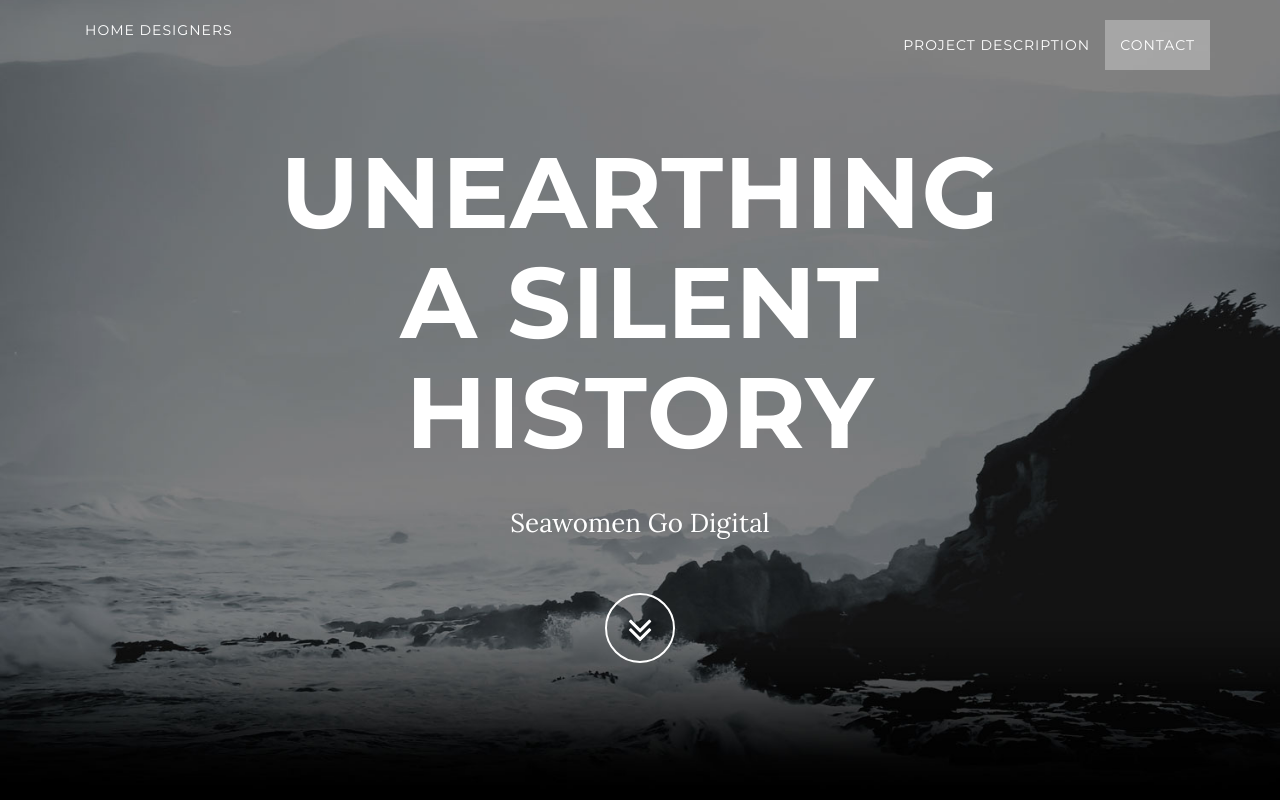
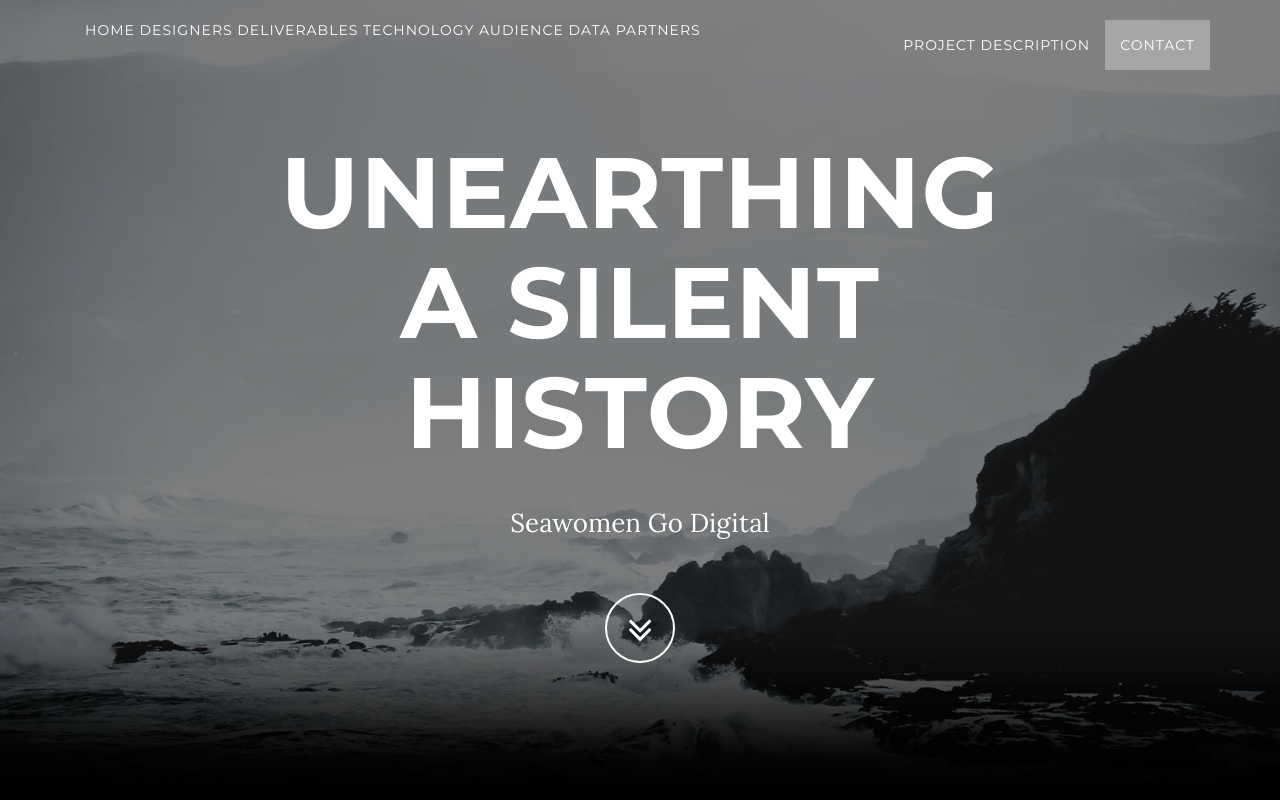
Before and after one commit to smahnke/seawomengodigital, a website: page index.html in a window 1280 px wide. Shown: the top 800 px of the page. Drawn offline with nearby package versions, Linux system fonts and the light colour scheme; some packages are replaced by stand-ins of ours.

Commit message:
Update index.html

```diff
--- a/index.html
+++ b/index.html
@@ -43,6 +43,11 @@
                 <a class="navbar-brand page-scroll" href="#page-top">
                     <span class="light"><a href="index.html">Home</a></span>
                     <span class="light"><a href="designers.html">Designers</a></span>
+                    <span class="light"><a href="deliverables.html">Deliverables</a></span>
+                    <span class="light"><a href="technology.html">Technology</a></span>
+                    <span class="light"><a href="audience.html">Audience</a></span>
+                    <span class="light"><a href="data.html">Data</a></span>
+                    <span class="light"><a href="partners.html">Partners</a></span>
                 </a>
             </div>
 
```
